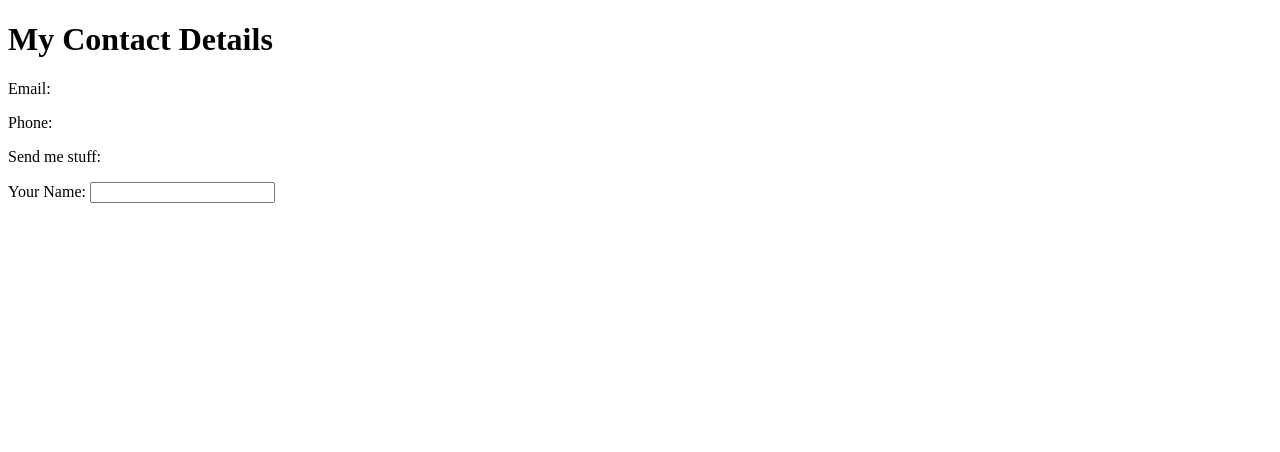
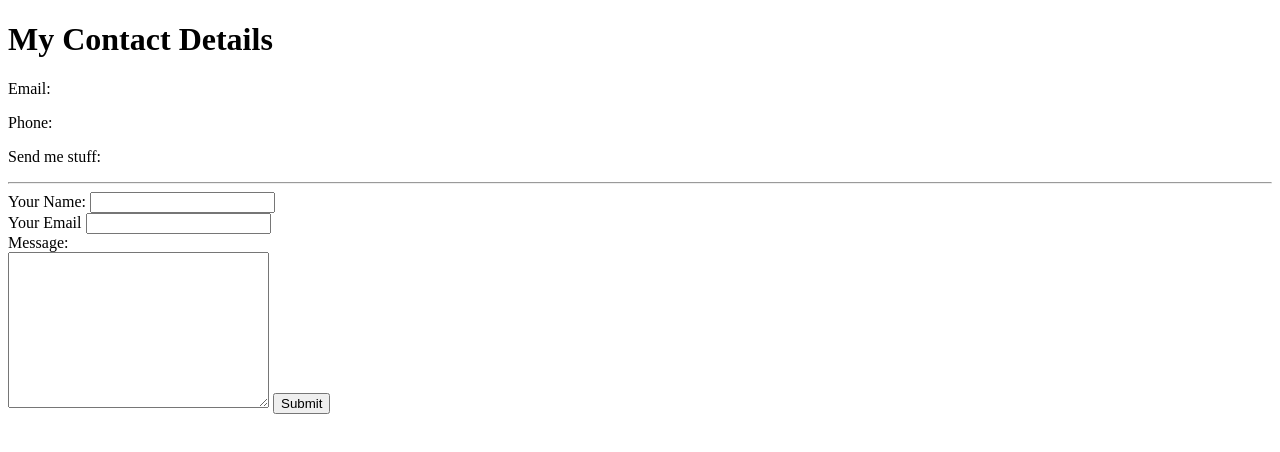
Before and after one commit to miskatonical/about-me, a plain HTML site: page contactme.html in a window 1280 px wide. Drawn offline with Linux system fonts and the light colour scheme.

Commit message:
did stuff

```diff
--- a/contactme.html
+++ b/contactme.html
@@ -11,9 +11,15 @@
     <p>Email:</p>
     <p>Phone:</p>
     <p>Send me stuff:</p>
-    <form class="" action="index.html" method="post">
+    <hr>
+    <form class="" action="mailto:MathiasSindri@protonmail.com" method="post" enctype="text/plain">
         <label>Your Name:</label>
-        <input type="text" name="" value="">
+        <input type="text" name="yourName" value=""><br>
+        <label>Your Email</label>
+       <input type="email" name="yourEmail" value=""><br>
+        <label>Message:</label><br>
+        <textarea name="yourMessage" rows="10" cols="30"></textarea>
+        <input type="submit" name="">
     </form>
 </body>
 </html>
```
